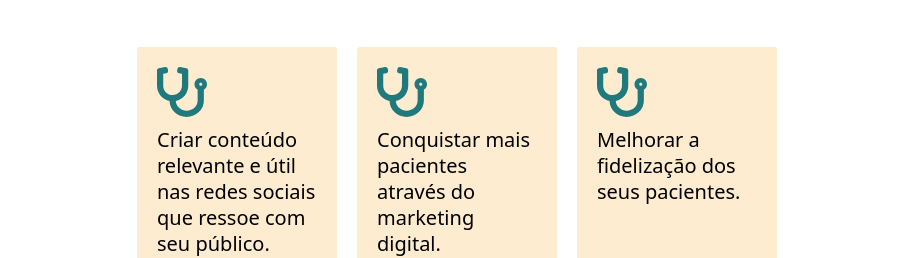
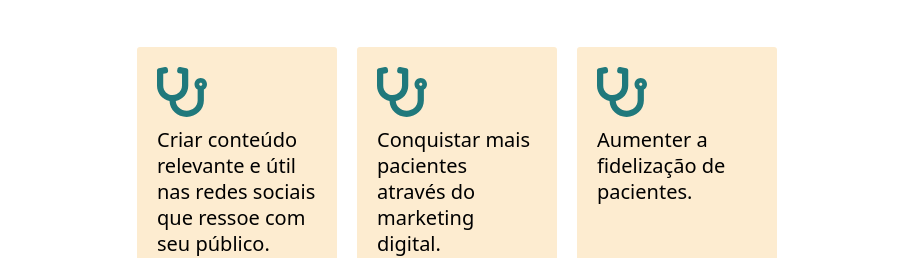
Before and after one commit to pedropatriota/landpage-produtodigital, a React (Create React App) app: page / in a window 1280 px wide. Shown: the part 1980-2238 px from the top of the page, without its empty margins (183-1096 px from the left). Built offline with nearby package versions, Linux system fonts and the light colour scheme.

Commit message:
Update index.tsx

```diff
--- a/src/components/Card/index.tsx
+++ b/src/components/Card/index.tsx
@@ -55,7 +55,7 @@ export const Card = () => {
       </CardContainer>
       <CardContainer>
         <FaStethoscope size="50" color="#20797C" />
-        <p>Melhorar a fidelização dos seus pacientes.</p>
+        <p>Aumenter a fidelização de pacientes.</p>
       </CardContainer>
     </Container>
   );
```
